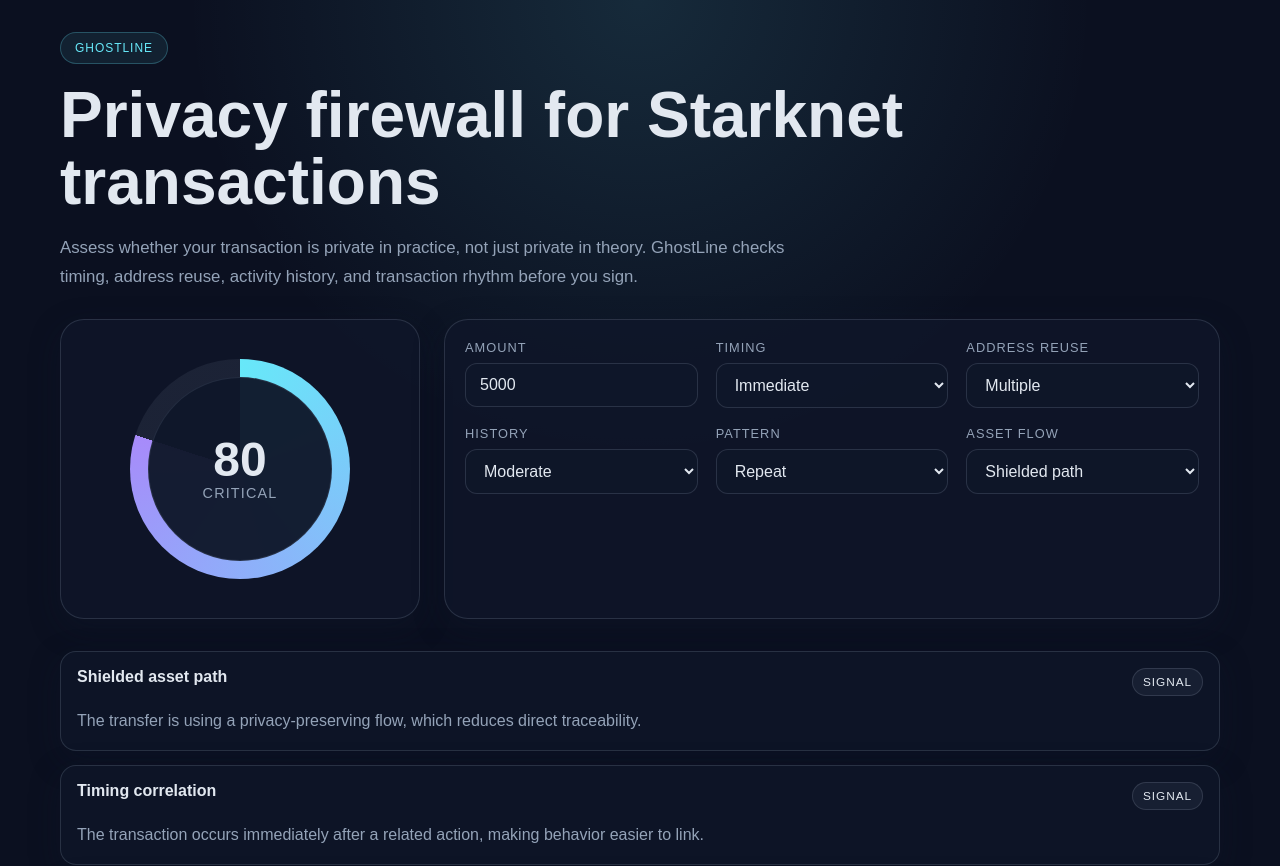
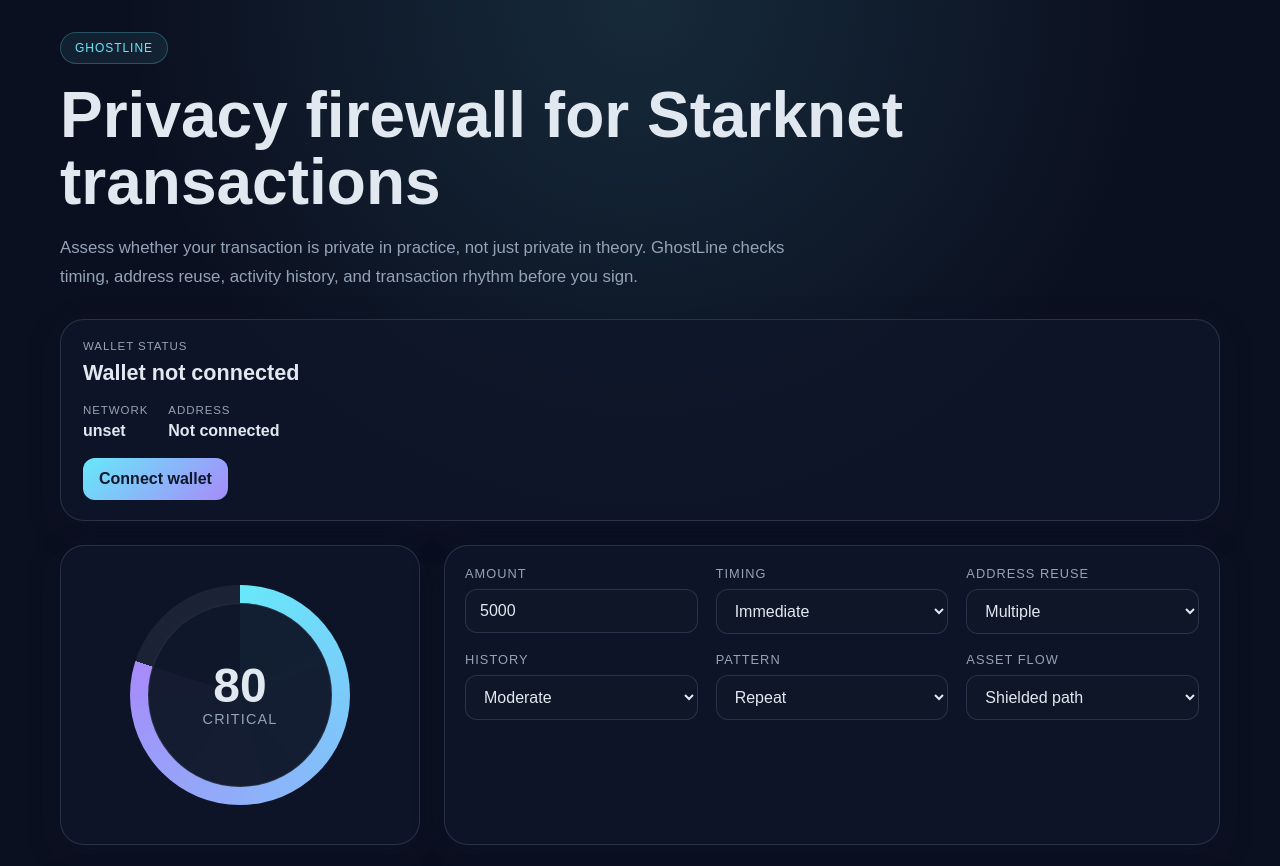
Before and after one commit to Leequidice/GhostLine, a Next.js app: page / in a window 1280 px wide. Shown: the top 866 px of the page. Built offline with nearby package versions, Linux system fonts and the light colour scheme; no server answers.

Commit message:
Add Starknet wallet connection and GhostLine dashboard improvements

```diff
--- a/app/globals.css
+++ b/app/globals.css
@@ -56,6 +56,64 @@
   color: var(--muted);
   font-size: 1.05rem;
   line-height: 1.7;
+}
+.wallet-panel {
+  display: grid;
+  gap: 18px;
+  padding: 20px 22px;
+  margin-top: 24px;
+}
+.wallet-label {
+  color: var(--muted);
+  text-transform: uppercase;
+  letter-spacing: 0.08em;
+  font-size: 0.72rem;
+}
+.wallet-status {
+  margin-top: 8px;
+  font-size: 1.35rem;
+  font-weight: 700;
+}
+.wallet-metadata {
+  display: flex;
+  flex-wrap: wrap;
+  gap: 20px;
+  color: var(--text);
+}
+.meta-label {
+  display: block;
+  color: var(--muted);
+  font-size: 0.72rem;
+  text-transform: uppercase;
+  letter-spacing: 0.08em;
+  margin-bottom: 6px;
+}
+.wallet-actions {
+  display: flex;
+  flex-wrap: wrap;
+  gap: 12px;
+}
+.primary-button,
+.secondary-button {
+  border: none;
+  border-radius: 12px;
+  padding: 12px 16px;
+  cursor: pointer;
+  transition: transform 0.15s ease, opacity 0.15s ease;
+}
+.primary-button {
+  background: linear-gradient(135deg, var(--accent), var(--accent-2));
+  color: #0f172a;
+  font-weight: 700;
+}
+.secondary-button {
+  background: rgba(148, 163, 184, 0.08);
+  color: var(--text);
+  border: 1px solid var(--line);
+}
+.primary-button:hover,
+.secondary-button:hover {
+  transform: translateY(-1px);
 }
 .score-card {
   display: grid;
--- a/app/page.tsx
+++ b/app/page.tsx
@@ -1,6 +1,7 @@
 "use client";
 
-import { useMemo, useState, type CSSProperties } from "react";
+import { useEffect, useMemo, useState, type CSSProperties } from "react";
+import { connect, disconnect, type StarknetWindowObject } from "get-starknet";
 import { analyzeTransaction, type TxInput } from "../lib/privacy";
 
 const initialState: TxInput = {
@@ -14,11 +15,75 @@
 
 export default function Home() {
   const [tx, setTx] = useState<TxInput>(initialState);
+  const [wallet, setWallet] = useState<StarknetWindowObject | null>(null);
+  const [walletStatus, setWalletStatus] = useState<string>("Wallet not connected");
+  const [walletAddress, setWalletAddress] = useState<string>("Not connected");
   const analysis = useMemo(() => analyzeTransaction(tx), [tx]);
+
+  useEffect(() => {
+    if (typeof window === "undefined") return;
+
+    const handleWalletEvent = async () => {
+      const current = (window as any).starknetLastSelectedWallet ?? null;
+      setWallet(current);
+      if (current) {
+        try {
+          const accounts = await current.request({ type: "wallet_requestAccounts" });
+          setWalletAddress(accounts[0] ?? "Connected");
+          setWalletStatus(`${current.name ?? "Wallet"} connected`);
+        } catch {
+          setWalletAddress("Connected");
+          setWalletStatus(`${current.name ?? "Wallet"} connected`);
+        }
+      } else {
+        setWalletAddress("Not connected");
+        setWalletStatus("Wallet not connected");
+      }
+    };
+
+    handleWalletEvent();
+    window.addEventListener("starknet-wallet-disconnected", handleWalletEvent);
+    window.addEventListener("starknet-wallet-connected", handleWalletEvent);
+
+    return () => {
+      window.removeEventListener("starknet-wallet-disconnected", handleWalletEvent);
+      window.removeEventListener("starknet-wallet-connected", handleWalletEvent);
+    };
+  }, []);
 
   const handleChange = <K extends keyof TxInput>(key: K, value: TxInput[K]) => {
     setTx((prev) => ({ ...prev, [key]: value }));
   };
+
+  const handleConnect = async () => {
+    try {
+      const selected = await connect({ modalMode: "alwaysAsk", modalTheme: "dark" });
+
+      if (!selected) {
+        setWalletStatus("Wallet connection cancelled");
+        return;
+      }
+
+      const accounts = await selected.request({ type: "wallet_requestAccounts" });
+      setWallet(selected);
+      setWalletAddress(accounts[0] ?? "Connected");
+      setWalletStatus(`${selected.name ?? "Wallet"} connected`);
+    } catch {
+      setWalletStatus("Wallet connection failed");
+    }
+  };
+
+  const handleDisconnect = async () => {
+    try {
+      await disconnect();
+    } finally {
+      setWallet(null);
+      setWalletAddress("Not connected");
+      setWalletStatus("Wallet disconnected");
+    }
+  };
+
+  const network = process.env.NEXT_PUBLIC_CHAIN_ID ?? "SN_MAIN";
 
   const ringStyle: CSSProperties = {
     ["--value" as any]: `${analysis.score * 3.6}deg`,
@@ -34,6 +99,35 @@
           GhostLine checks timing, address reuse, activity history, and transaction rhythm before you sign.
         </p>
       </header>
+
+      <section className="wallet-panel panel">
+        <div>
+          <div className="wallet-label">Wallet status</div>
+          <div className="wallet-status">{walletStatus}</div>
+        </div>
+
+        <div className="wallet-metadata">
+          <div>
+            <span className="meta-label">Network</span>
+            <strong>{network}</strong>
+          </div>
+          <div>
+            <span className="meta-label">Address</span>
+            <strong>{walletAddress}</strong>
+          </div>
+        </div>
+
+        <div className="wallet-actions">
+          <button onClick={handleConnect} className="primary-button">
+            {wallet ? "Reconnect wallet" : "Connect wallet"}
+          </button>
+          {wallet ? (
+            <button onClick={handleDisconnect} className="secondary-button">
+              Disconnect
+            </button>
+          ) : null}
+        </div>
+      </section>
 
       <section className="score-card">
         <div className="panel risk-panel">
--- a/package.json
+++ b/package.json
@@ -8,9 +8,11 @@
     "lint": "next lint"
   },
   "dependencies": {
+    "get-starknet": "^4.0.0",
     "next": "14.2.15",
     "react": "18.3.1",
-    "react-dom": "18.3.1"
+    "react-dom": "18.3.1",
+    "starknet": "^10.0.2"
   },
   "devDependencies": {
     "@types/node": "20.14.12",
```
Also changed, not shown: 1 other file (tests, documents, lock files or other folders).
